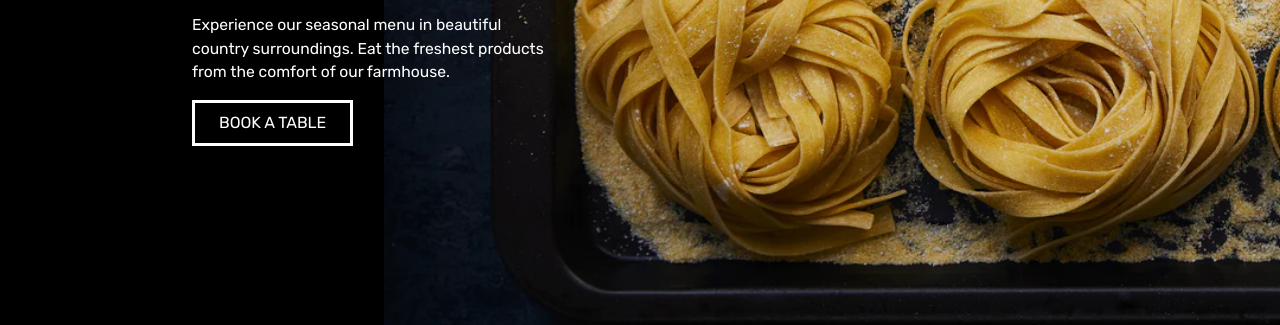
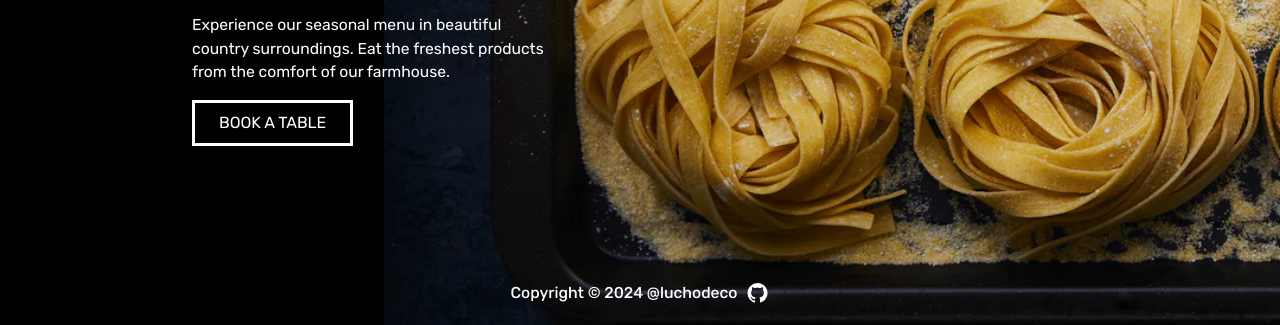
Before and after one commit to louisdeco/restaurant-page, a website built with webpack: page src/index.html in a window 1280 px wide. Shown: the part 475-800 px from the top of the page. Built offline with nearby package versions, Linux system fonts and the light colour scheme.

Commit message:
Add footer

```diff
--- a/src/index.html
+++ b/src/index.html
@@ -16,7 +16,10 @@
             </div>
         </nav>
     </header>
-    <div class="content">
-    </div>
+    <div class="content"></div>
+    <footer class="footer">
+        <div class="text">Copyright © 2024 @luchodeco</div>
+        <div class="icon"></div>
+    </footer>
 </body>
 </html>
--- a/src/styles.css
+++ b/src/styles.css
@@ -224,3 +224,29 @@ nav button:hover {
 .description {
     text-align: center;
 }
+
+
+/* Footer */
+.footer {
+    display: flex;
+    justify-content: center;
+    align-self: center;
+    gap: var(--spacing-s);
+    font-weight: 450;
+    color: white;
+    position: absolute;
+    top: 96%;
+    left: 50%;
+    transform:translate(-50%, -50%);
+
+
+}
+
+.icon {
+    background-image: url(./github.svg);
+    height: 1.5rem;
+    width: 1.5rem;
+    flex-shrink: 0;
+    align-self: center;
+    filter: invert(95%) sepia(84%) saturate(2%) hue-rotate(8deg) brightness(112%) contrast(100%);
+}
```
Also changed, not shown: dist/550985caaa8859d4b95f.svg (added), dist/bundle.js, dist/index.html, src/github.svg (added).
